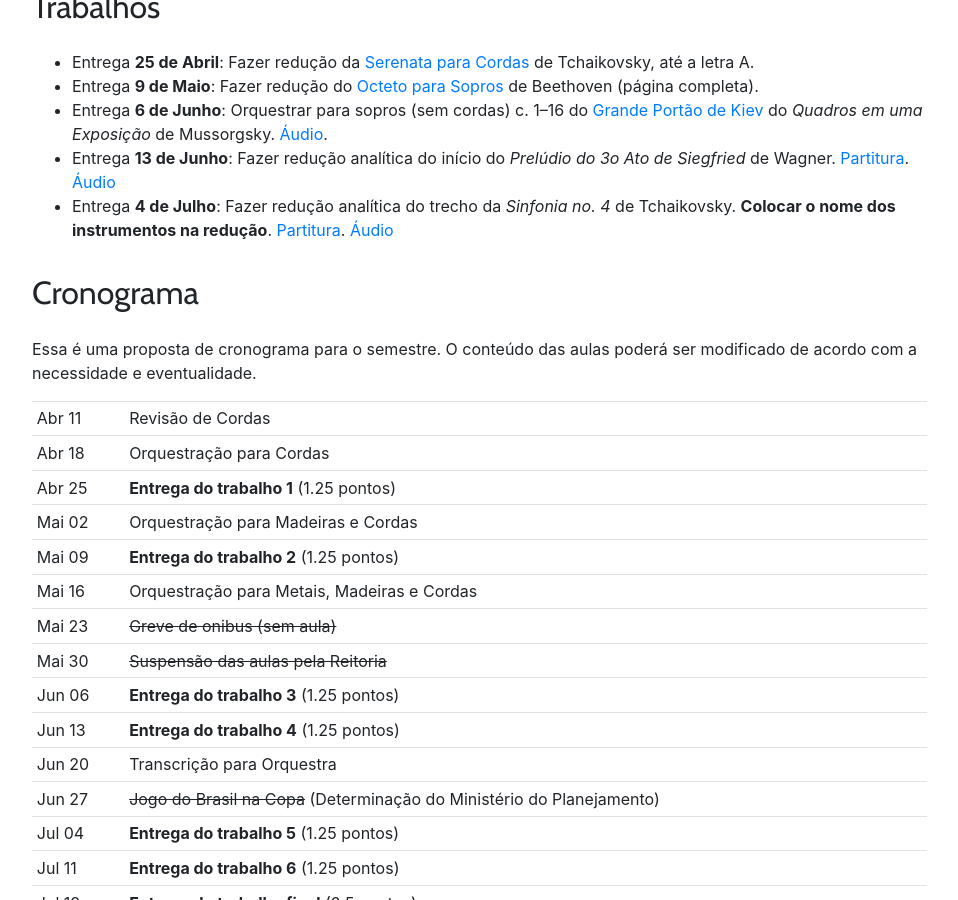
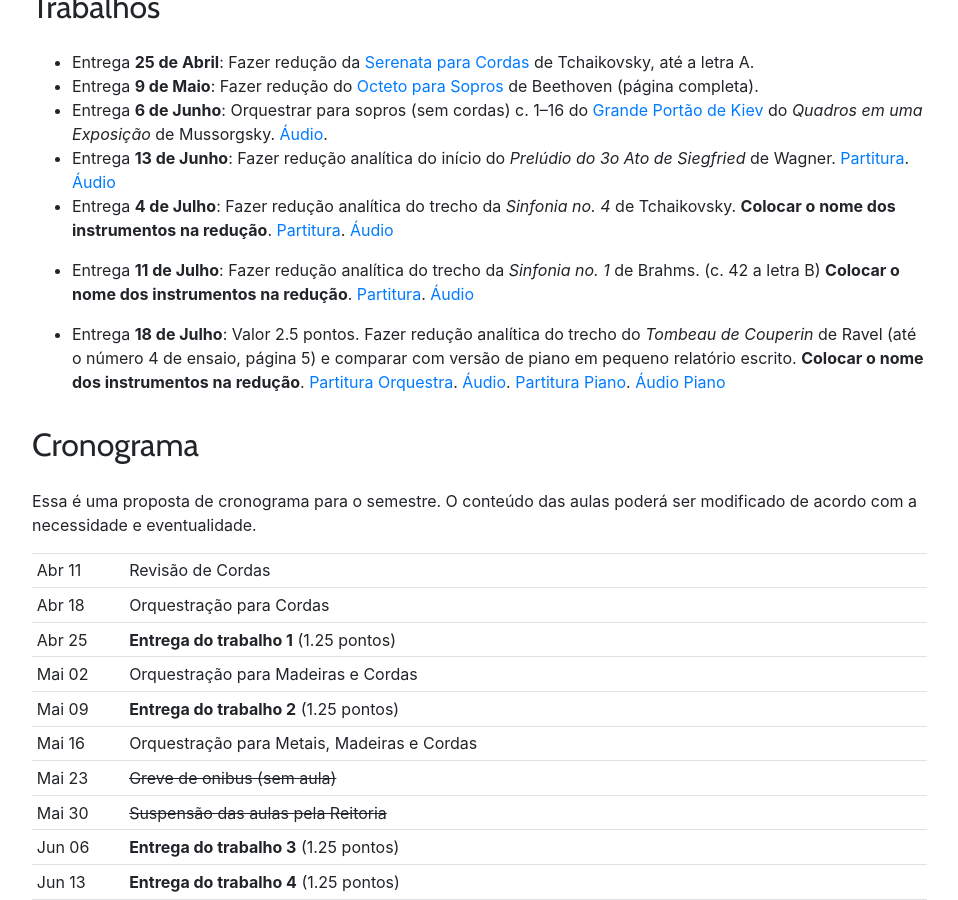
Before and after one commit to kroger/genosmus, a Jekyll site: the page built from _pedro/musa86.md, in a window 1280 px wide and 900 px high, scrolled down 570 px. Shown: the whole window, without its empty margins (68-1026 px from the left). Built offline with Jekyll 4.4.1, drawn with Linux system fonts in a browser that asks for light colours; some of the changed lines change nothing that is shown.

Commit message:
Trabalhos de orquestração

```diff
--- a/_pedro/musa86.md
+++ b/_pedro/musa86.md
@@ -25,6 +25,10 @@
 - Entrega **6 de Junho**: Orquestrar para sopros (sem cordas) c. 1--16 do [Grande Portão de Kiev][6] do _Quadros em uma Exposição_ de Mussorgsky. [Áudio][7].
 - Entrega **13 de Junho**: Fazer redução analítica do início do _Prelúdio do 3o Ato de Siegfried_ de Wagner. [Partitura][8]. [Áudio][9]
 - Entrega **4 de Julho**: Fazer redução analítica do trecho da _Sinfonia no. 4_ de Tchaikovsky. **Colocar o nome dos instrumentos na redução**. [Partitura][10]. [Áudio][11]
+
+- Entrega **11 de Julho**: Fazer redução analítica do trecho da _Sinfonia no. 1_ de Brahms. (c. 42 a letra B) **Colocar o nome dos instrumentos na redução**. [Partitura][12]. [Áudio][13]
+
+- Entrega **18 de Julho**: Valor 2.5 pontos. Fazer redução analítica do trecho do _Tombeau de Couperin_ de Ravel (até o número 4 de ensaio, página 5) e comparar com versão de piano em pequeno relatório escrito. **Colocar o nome dos instrumentos na redução**. [Partitura Orquestra][14]. [Áudio][15]. [Partitura Piano][16]. [Áudio Piano][17]
 
 ## Cronograma
 
@@ -74,3 +78,9 @@
 [9]: https://www.dropbox.com/s/l88h4szhb4o2ouw/Wagner%20Siegfried.mp3?dl=1
 [10]: https://www.dropbox.com/s/snvkf6gcsvbme7w/Tchaikovsky%20Sinfonia%204.pdf?dl=1
 [11]: https://www.dropbox.com/s/x116y1mm4gya7au/Tchaikovsky%20Sinfonia%204.mp3?dl=1
+[12]: https://www.dropbox.com/s/tc4qjyq3v3klyl1/Brahms%20sinf%201.pdf?dl=1
+[13]: https://www.dropbox.com/s/4o3t3j4c0yt7jry/Brahms%20sinf%201.m4a?dl=1
+[14]: https://www.dropbox.com/s/plce7yxymooki8z/Ravel%20-%20Tombeau%20-%20Orq.pdf?dl=1
+[15]: https://www.dropbox.com/s/z4iqaiywqsbyswg/Ravel%20-%20Tombeau%20-%20Orq.m4a?dl=1
+[16]: https://www.dropbox.com/s/6d86z7erowabowq/Ravel%20-%20Tombeau%20-%20Piano.pdf?dl=1
+[17]: https://www.dropbox.com/s/qlv9b37km1l5ujd/Ravel%20-%20Tombeau%20-%20Piano.m4a?dl=1
```
